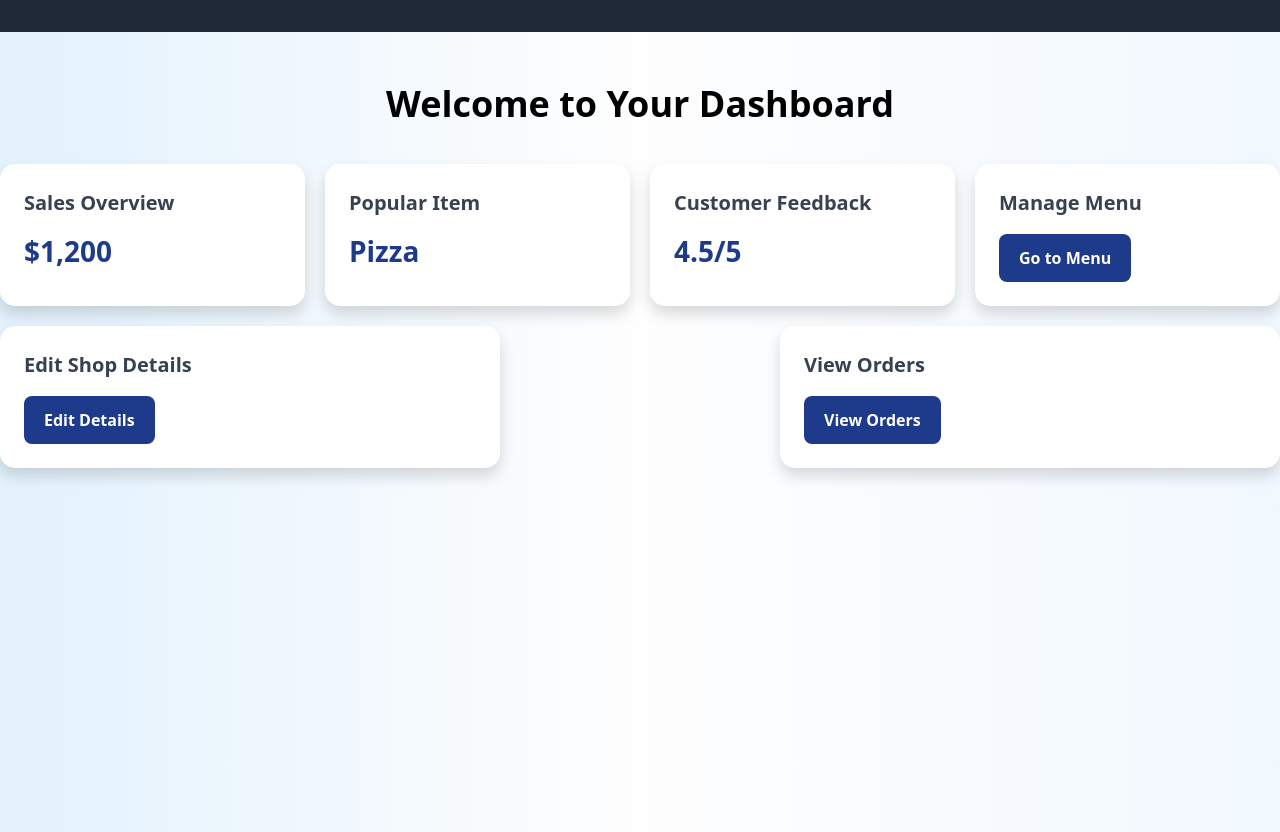
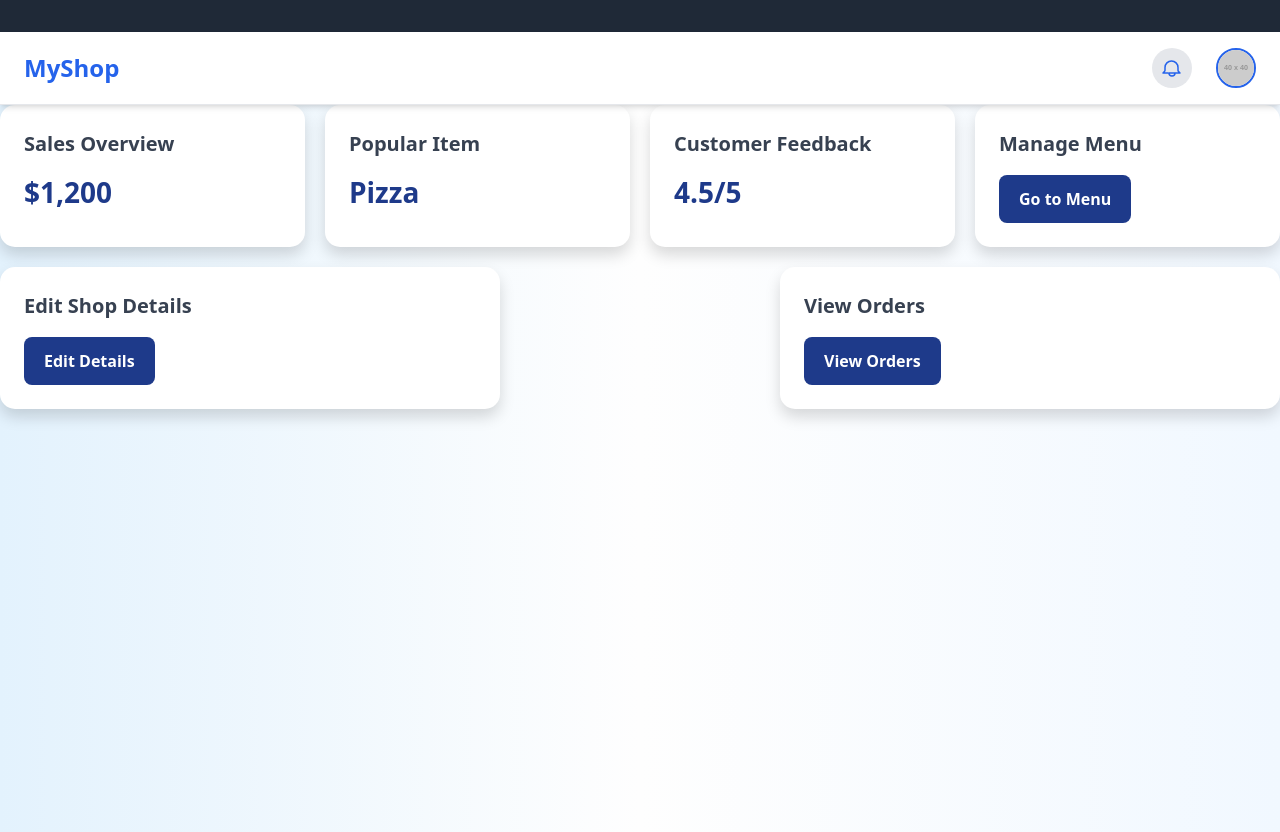
Before and after one commit to ruchspatil/VueCart, a Nuxt app: page /dashboard in a window 1280 px wide. Built offline with nearby package versions, Linux system fonts and the light colour scheme.

Commit message:
Update dashboard.vue

```diff
--- a/pages/dashboard.vue
+++ b/pages/dashboard.vue
@@ -1,9 +1,27 @@
 <template>
-  <div class="dashboard-container min-h-screen flex flex-col items-center bg-gradient-to-r from-blue-100 via-white to-blue-50">
-    <h1 class="text-4xl font-bold mb-10 text-primary mt-8">Welcome to Your Dashboard</h1>
+  <div class="dashboard-container min-h-screen flex flex-col bg-gradient-to-r from-blue-100 via-white to-blue-50">
+
+    <!-- Navbar -->
+    <nav class="navbar w-full flex items-center justify-between px-6 py-4 bg-white shadow-md">
+      <!-- Brand Name -->
+      <div class="text-2xl font-bold text-blue-600">MyShop</div>
+
+      <!-- Right Section: User Image and Notification -->
+      <div class="flex items-center space-x-6">
+        <!-- Notification Button -->
+        <button class="relative p-2 bg-gray-200 rounded-full hover:bg-gray-300">
+          <svg xmlns="http://www.w3.org/2000/svg" fill="none" viewBox="0 0 24 24" stroke-width="1.5" stroke="currentColor" class="w-6 h-6 text-blue-600">
+            <path stroke-linecap="round" stroke-linejoin="round" d="M15 17h5l-1.405-1.405A2.032 2.032 0 0118 14.158V11.5a6.5 6.5 0 10-13 0v2.658c0 .538-.214 1.055-.595 1.437L3 17h5m7 0a3 3 0 01-6 0m6 0H9" />
+          </svg>
+        </button>
+
+        <!-- User Image -->
+        <img src="https://via.placeholder.com/40" alt="User" class="w-10 h-10 rounded-full border-2 border-blue-600" />
+      </div>
+    </nav>
 
     <!-- Flex-based Card Section -->
-    <div class="card-container w-11/12 max-w-screen-xl">
+    <div class="card-container w-11/12 max-w-screen-xl mt-8 mx-auto">
       <div class="card">
         <h2 class="card-title">Sales Overview</h2>
         <p class="card-value">$1,200</p>
@@ -43,14 +61,19 @@ export default {
 </script>
 
 <style scoped>
+/* Navbar Styling */
+.navbar {
+  background-color: #ffffff;
+  border-bottom: 1px solid #e5e7eb;
+  position: sticky;
+  top: 0;
+  z-index: 10;
+}
+
 /* Main Container */
 .dashboard-container {
   background: linear-gradient(to right, #e3f2fd, #fefefe, #f1f8ff);
   min-height: 100vh;
-  display: flex;
-  flex-direction: column;
-  align-items: center;
-  padding-top: 20px;
 }
 
 /* Flex-Based Card Container */
```
